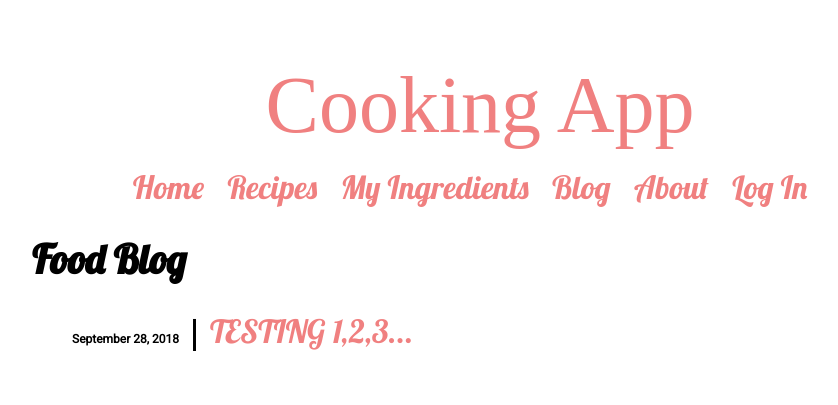
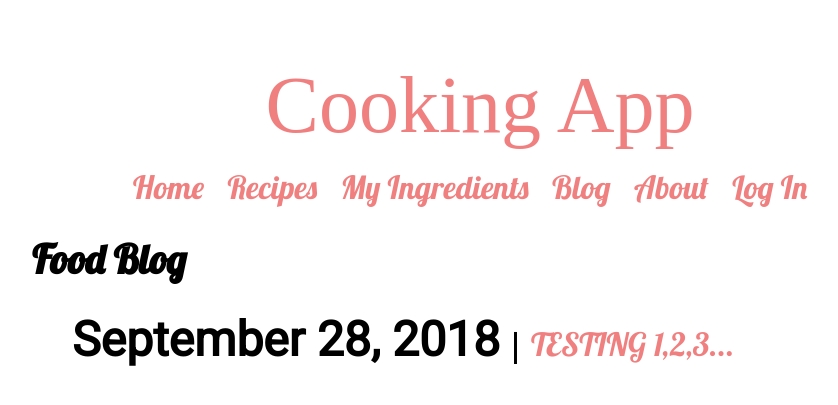
Before and after one commit to czolish/PantryDash, a Jekyll site: the page built from blog/index.html, in a window 1280 px wide. Shown: the top 405 px of the page, without its empty margins (160-998 px from the left). Built offline with Jekyll 4.4.1, drawn with Linux system fonts in a browser that asks for light colours.

Commit message:
Update main.css

```diff
--- a/css/main.css
+++ b/css/main.css
@@ -27,15 +27,21 @@
   color: #66CDAA;
 }
 
+a.post-title {
+  color: #F08080;
+  text-decoration: none;
+}
+
+a.post-title:hover {
+  text-decoration: none;
+  color: #66CDAA;
+}
+
 p.site-title {
   font-size: 5em;
   color: #999;
   margin: auto;
   text-align: center;
-}
-
-container {
-
 }
 
 h1.page-title {
@@ -46,22 +52,10 @@
 span.datestring {
   font-family: 'Roboto', sans-serif;
   font-weight: bold;
-  font-size: 12px;
+  font-size: 1.5em;
 }
 
 div.nav {
   text-align: center;
   margin: auto;
 }
-
-div.post {
-
-}
-
-div.post-footer {
-
-}
-
-span.datestring {
-
-}
```
